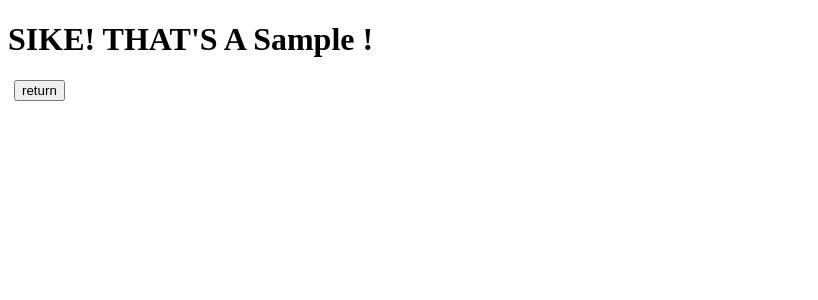
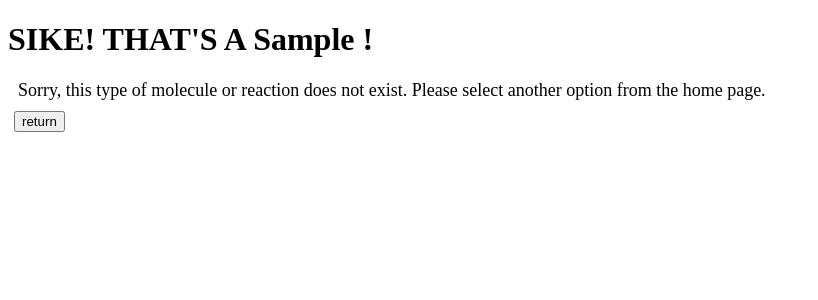
Before and after one commit to phillipma10/Organic_Chemistry_Search_Bar, a React (Create React App) app: page / in a window 1280 px wide. Both pictures are taken after typing "Sample" into the empty fields and a click on the button "search". Shown: the top 300 px of the page, without its empty margins (0-818 px from the left). Built offline with nearby package versions, Linux system fonts and the light colour scheme.

Commit message:
upload completed

```diff
--- a/src/pages/Reactions.js
+++ b/src/pages/Reactions.js
@@ -343,6 +343,11 @@ function Reactions() {
                 )
 
             default: // ADD SOMETHING LATER??
+                return(
+                    <div>
+                        <p>Sorry, this type of molecule or reaction does not exist. Please select another option from the home page.</p>
+                    </div>
+                )
             return null
         }
     }
```
